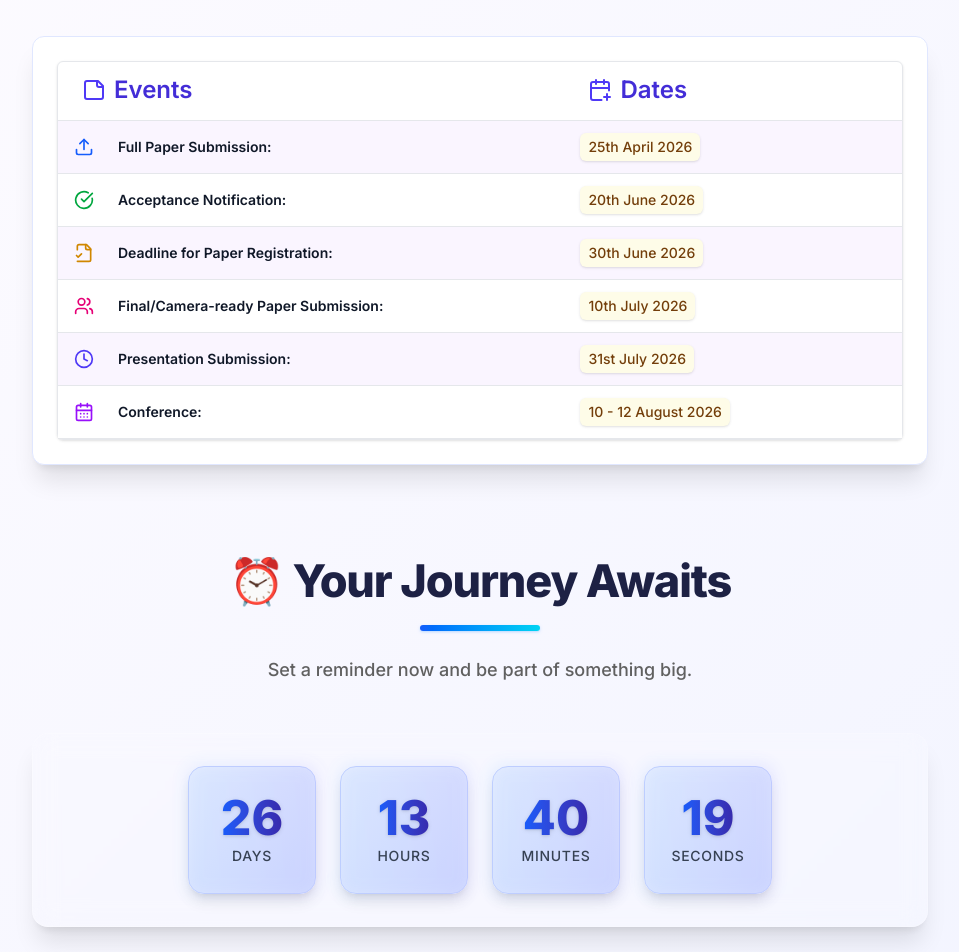
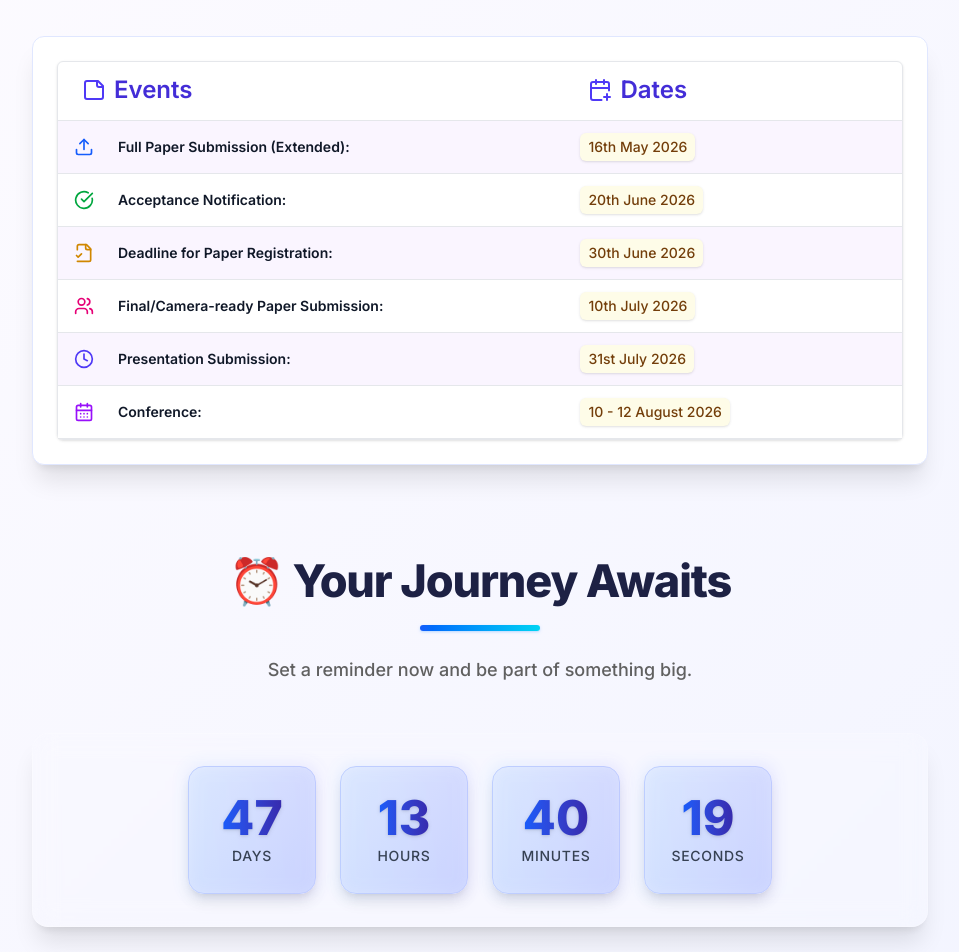
Before and after one commit to KartikTulsian/iemnacdc, a Next.js app: page / in a window 1280 px wide. Shown: the part 3060-4012 px from the top of the page, without its empty margins (160-1119 px from the left). Built offline with nearby package versions, Linux system fonts and the light colour scheme.

Commit message:
changes in date

```diff
--- a/src/components/Countdown/CountDown.tsx
+++ b/src/components/Countdown/CountDown.tsx
@@ -21,7 +21,7 @@ export default function CountDown() {
         <ImpDates />
 
         {/* Timer with built-in spacing */}
-        <Timer launchDate="2026-04-25T23:59:59" />
+        <Timer launchDate="2026-05-16T23:59:59" />
       </div>
     </section>
 
--- a/src/components/Countdown/ImpDates.tsx
+++ b/src/components/Countdown/ImpDates.tsx
@@ -101,7 +101,7 @@ export default function ImpDates() {
         <div className="overflow-x-auto:hidden rounded-md border border-gray-200 shadow-sm">
           <CreateTable
             datas={[
-              { col1: 'Full Paper Submission:', col2: '25th April 2026' },
+              { col1: 'Full Paper Submission (Extended):', col2: '16th May 2026' },
               { col1: 'Acceptance Notification:', col2: '20th June 2026' },
               { col1: 'Deadline for Paper Registration:', col2: '30th June 2026' },
               { col1: 'Final/Camera-ready Paper Submission:', col2: '10th July 2026' },
```
